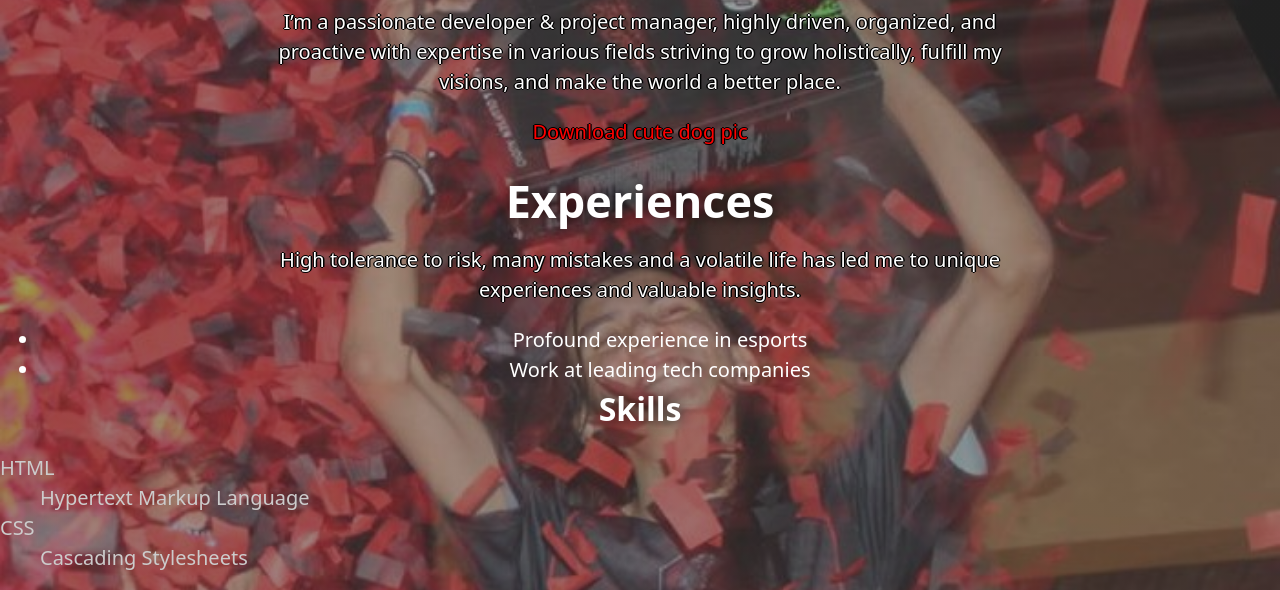
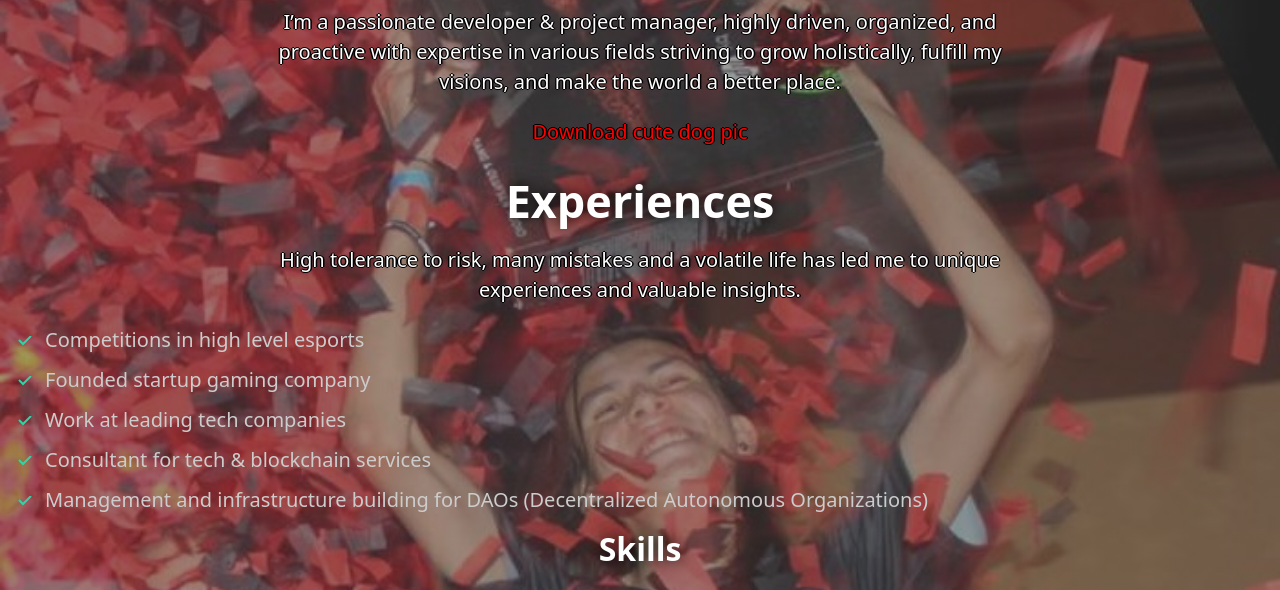
Before and after one commit to fonckchain/personal-website, a plain HTML site: page html/about.html in a window 1280 px wide. Shown: the part 148-738 px from the top of the page. Drawn offline with Linux system fonts and the light colour scheme.

Commit message:
lists format.

```diff
--- a/css/styles.css
+++ b/css/styles.css
@@ -120,6 +120,16 @@ a {
   }
 }
 
+/* Lists */
+li {
+  color: var(--color-body);
+}
+.list--tick .list__item {
+  list-style-image: url(../Images/tick.svg);
+  padding-left: 0.5rem;
+  margin-bottom: 1rem;
+}
+
 /* Top & bottom bar */
 nav {
   text-align: center;
@@ -136,7 +146,7 @@ nav {
 .navbar li {
   display: inline-block;
   font-size: large;
-  padding: 20px 30px;
+  padding: 2rem 3rem;
 }
 #socials-bar li {
   display: inline-block;
@@ -300,10 +310,6 @@ input:focus {
     margin-left: auto;
     margin-right: auto;
   }
-  li {
-    color: white;
-    text-align: center;
-  }
 
   /* Multimedia */
   #fonck-logo {
--- a/html/about.html
+++ b/html/about.html
@@ -75,9 +75,17 @@
               High tolerance to risk, many mistakes and a volatile life has led
               me to unique experiences and valuable insights.
             </p>
-            <ul>
-              <li>Profound experience in esports</li>
-              <li>Work at leading tech companies</li>
+            <ul class="list--tick">
+              <li class="list__item">Competitions in high level esports</li>
+              <li class="list__item">Founded startup gaming company</li>
+              <li class="list__item">Work at leading tech companies</li>
+              <li class="list__item">
+                Consultant for tech & blockchain services
+              </li>
+              <li class="list__item">
+                Management and infrastructure building for DAOs (Decentralized
+                Autonomous Organizations)
+              </li>
             </ul>
           </div>
           <div id="skillsnhobbies">
```
Also changed, not shown: Images/tick.svg (added).
